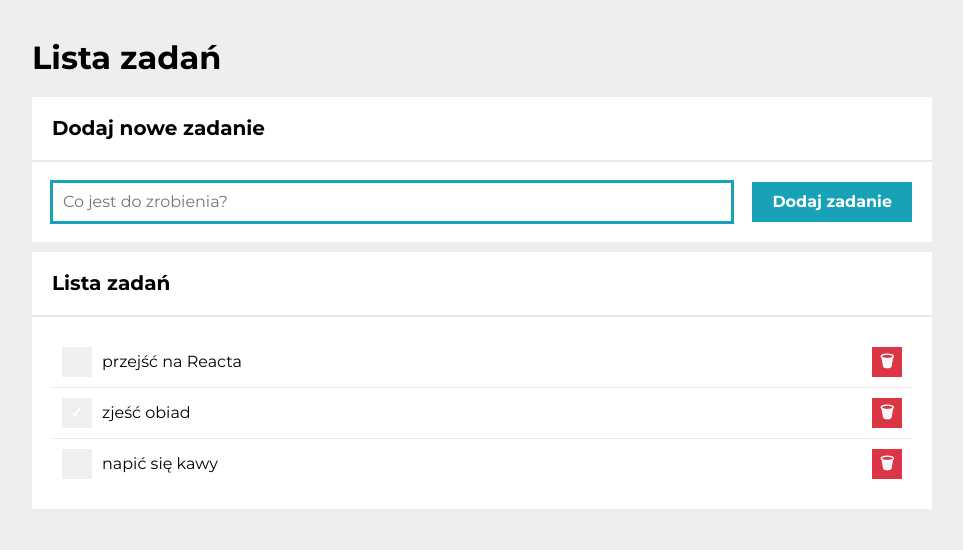
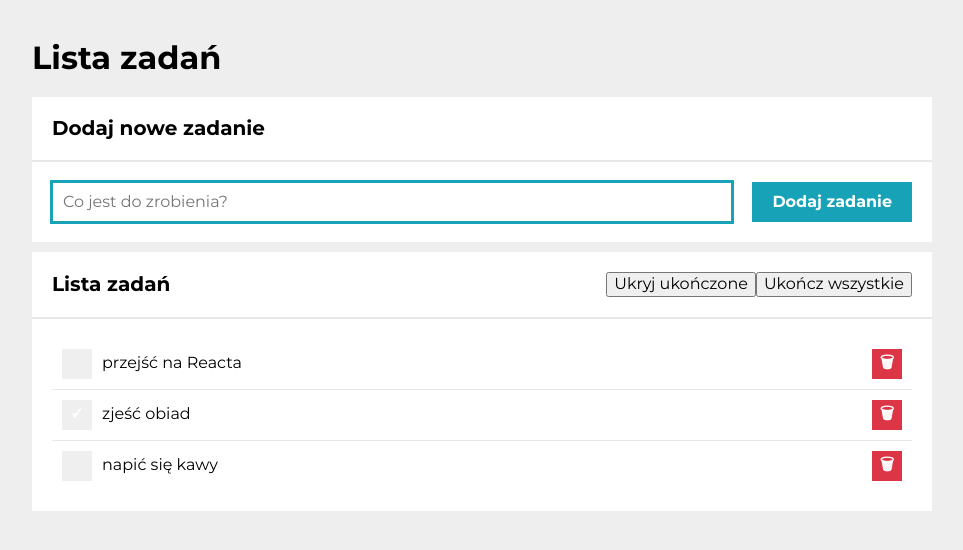
Before and after one commit to kam-bar/todo-list-react, a React (Create React App) app: page / in a window 1280 px wide. Shown: the top 550 px of the page, without its empty margins (158-1121 px from the left). Built offline with nearby package versions, Linux system fonts and the light colour scheme.

Commit message:
add Buttons component

```diff
--- a/src/App.js
+++ b/src/App.js
@@ -3,6 +3,7 @@ import Header from "./components/Header";
 import Section from "./components/Section";
 import Form from "./components/Form";
 import Tasks from "./components/Tasks";
+import Buttons from "./components/Buttons";
 
 function App() {
     const tasks = [
@@ -15,7 +16,11 @@ function App() {
         <Container>
             <Header title="Lista zadań" />
             <Section title="Dodaj nowe zadanie" body={<Form />} />
-            <Section title="Lista zadań" body={<Tasks tasks={tasks} />} />
+            <Section
+                title="Lista zadań"
+                body={<Tasks tasks={tasks} />}
+                extraHeaderContent={<Buttons tasks={tasks} />}
+            />
         </Container>
     );
 }
--- /dev/null
+++ b/src/components/Buttons/Buttons.css
@@ -0,0 +1,26 @@
+.section__button {
+    padding: 8px 16px;
+    background-color: transparent;
+    color: #17a2b8;
+    border: none;
+    cursor: pointer;
+    transition: background-color 0.3s, transform 0.2s;
+    font-size: 16px;
+    font-family: "Montserrat", sans-serif;
+    font-weight: normal;
+}
+
+.section__button:hover {
+    color: #138496;
+    transform: scale(1.05);
+}
+
+.section__button:disabled {
+    color: #cccccc;
+    cursor: not-allowed;
+}
+
+.section__button:disabled:hover {
+    color: #cccccc;
+    transform: none;
+}
--- /dev/null
+++ b/src/components/Buttons/index.js
@@ -0,0 +1,19 @@
+import "./Buttons.css";
+
+const Buttons = ({ tasks }) => (
+    <div className="buttons">
+        {tasks.length > 0 && (
+            <>
+                <button className="buttons__button">Ukryj ukończone</button>
+                <button
+                    className="buttons__button"
+                    disabled={tasks.every((task) => task.done)}
+                >
+                    Ukończ wszystkie
+                </button>
+            </>
+        )}
+    </div>
+);
+
+export default Buttons;
```
